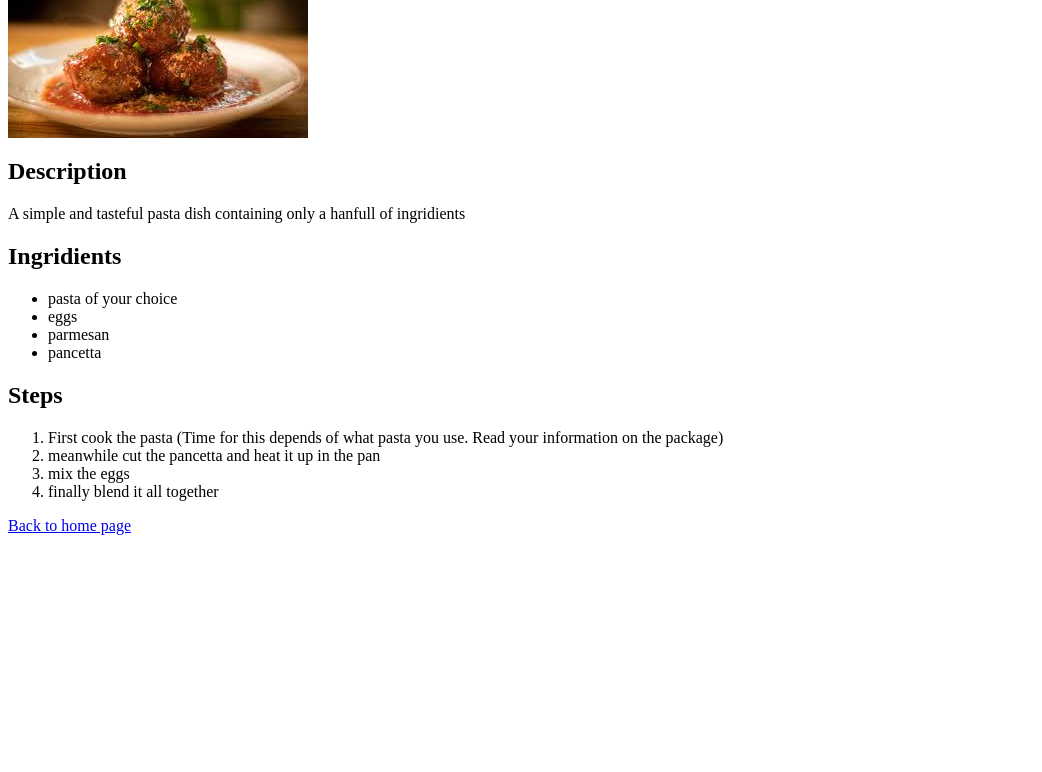
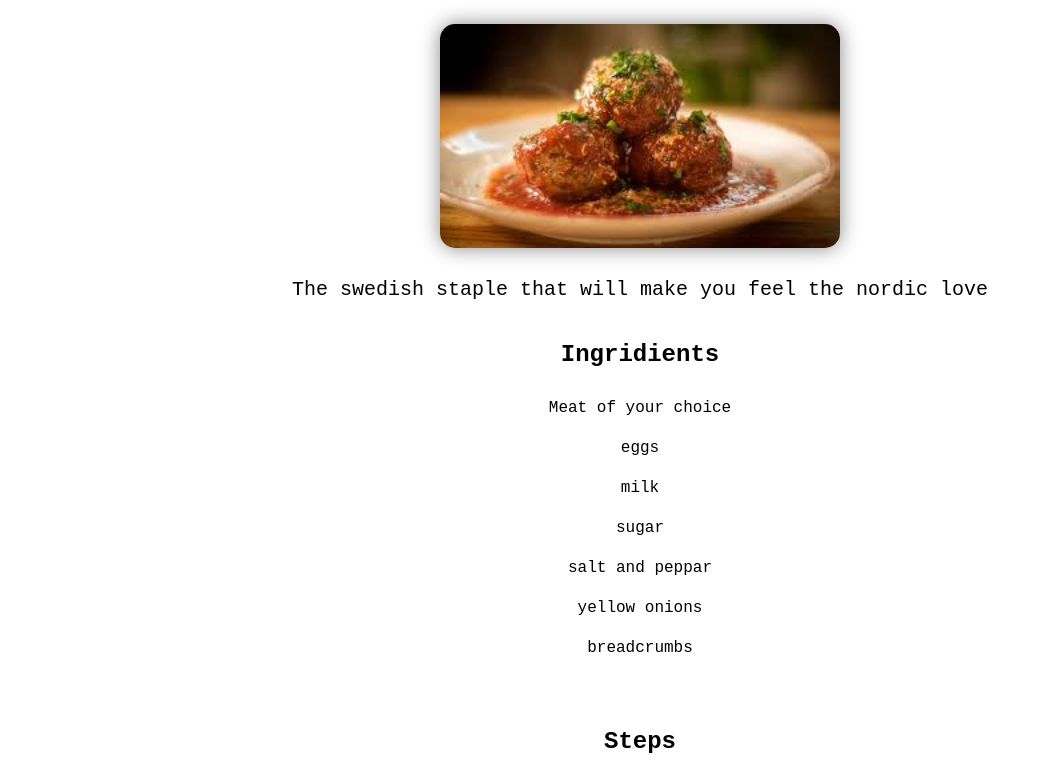
Before and after one commit to Hutchi00/odin-recipes, a plain HTML site: page recipes/köttbullar.html in a window 1280 px wide. Shown: the part 96-868 px from the top of the page, without its empty margins (0-1042 px from the left). Before the commit the page ends 800 px from the top, so only its background shows below. Drawn offline with Linux system fonts and the light colour scheme.

Commit message:
edited index.html, recipes and styles.css

```diff
--- a/recipes/köttbullar.html
+++ b/recipes/köttbullar.html
@@ -3,32 +3,45 @@
     <meta charset="UTF-8" />
     <meta name="viewport" content="width=device-width, initial-scale=1.0" />
     <title>meatballs</title>
+    <link rel="stylesheet" href="/styles.css" />
   </head>
   <body>
-    <h1>Carbonara</h1>
+    <h1 id="meatballs">Meatballs</h1>
+    <img class="img" src="/images/meatballs.jpg" alt="picture of meatballs" />
 
-    <img src="/images/meatballs.jpg" alt="picture of meatballs">
-    <h2>Description</h2>
-    <p>A simple and tasteful pasta dish containing only a hanfull of ingridients</p>
-    <h2>Ingridients</h2>
+    <p class="recipe-description">
+      The swedish staple that will make you feel the nordic love
+    </p>
+
+    <h2 class="ingridients">Ingridients</h2>
+    <div class="list-of-ingridients">
       <ul>
-      <li>pasta of your choice</li>
+        <li>Meat of your choice</li>
         <li>eggs</li>
-      <li>parmesan</li>
-      <li>pancetta</li>
+        <li>milk</li>
+        <li>sugar</li>
+        <li>salt and peppar</li>
+        <li>yellow onions</li>
+        <li>breadcrumbs</li>
       </ul>
+    </div>
 
     <h2>Steps</h2>
+
+    <div class="list-of-ingridients">
       <ol>
         <li>
-        First cook the pasta (Time for this depends of what pasta you use. Read your information on the package)
+          First cook the pasta (Time for this depends of what pasta you use.
+          Read your information on the package)
         </li>
         <li>meanwhile cut the pancetta and heat it up in the pan</li>
         <li>mix the eggs</li>
         <li>finally blend it all together</li>
       </ol>
+    </div>
 
-    <a href="../index.html">Back to home page</a>
+    <a class="homepage" href="../index.html">Back to home page</a>
 
+    <a class="Next-recipe" href="/recipes/pizza.html">Next recipe</a>
   </body>
 </html>
--- /dev/null
+++ b/styles.css
@@ -0,0 +1,96 @@
+* {
+  font-family: "Courier New", Courier, monospace;
+  box-sizing: border-box;
+}
+
+.img {
+  height: auto;
+  width: 400px;
+  display: block;
+  margin: auto;
+  border-radius: 15px;
+  box-shadow: 0px 0px 20px rgba(0, 0, 0, 0.479);
+}
+
+#meatballs {
+  padding-top: 20px;
+}
+
+#pizza {
+  padding-top: 20px;
+}
+
+h1 {
+  text-align: center;
+  padding-bottom: 20px;
+  font-size: 40px;
+}
+h2 {
+  text-align: center;
+  padding-top: 40px;
+}
+
+h3 {
+  text-align: center;
+  padding-top: 20px;
+}
+
+.Description {
+  text-align: center;
+  line-height: 30px;
+  padding-top: 20px;
+  font-size: 20px;
+}
+
+a {
+  text-decoration: none;
+  color: black;
+  display: block;
+  text-align: center;
+  line-height: 40px;
+  font-size: 16px;
+}
+
+.recipe-description {
+  text-align: center;
+  padding-top: 10px;
+  font-size: 20px;
+}
+
+.ingridients {
+  padding-top: 20px;
+}
+
+.list-of-ingridients {
+  text-align: center;
+}
+
+.list-of-ingridients ul {
+  list-style-type: none;
+  margin: 0;
+  padding: 0;
+}
+
+.list-of-ingridients li {
+  margin: 0;
+  padding: 0;
+  line-height: 40px;
+}
+
+.list-of-ingridients ol {
+  list-style-type: none;
+}
+
+.homepage {
+  font-weight: bold;
+  position: absolute;
+  left: 0pt;
+  padding-left: 20px;
+}
+
+.Next-recipe {
+  font-weight: bold;
+  position: absolute;
+  right: 0pt;
+  padding-right: 20px;
+}
```
Also changed, not shown: index.html (+12 -6 lines), recipes/carbonara.html (+18 -7 lines), recipes/pizza.html (+15 -8 lines). Lines whose indentation alone changed are shown as unchanged.
